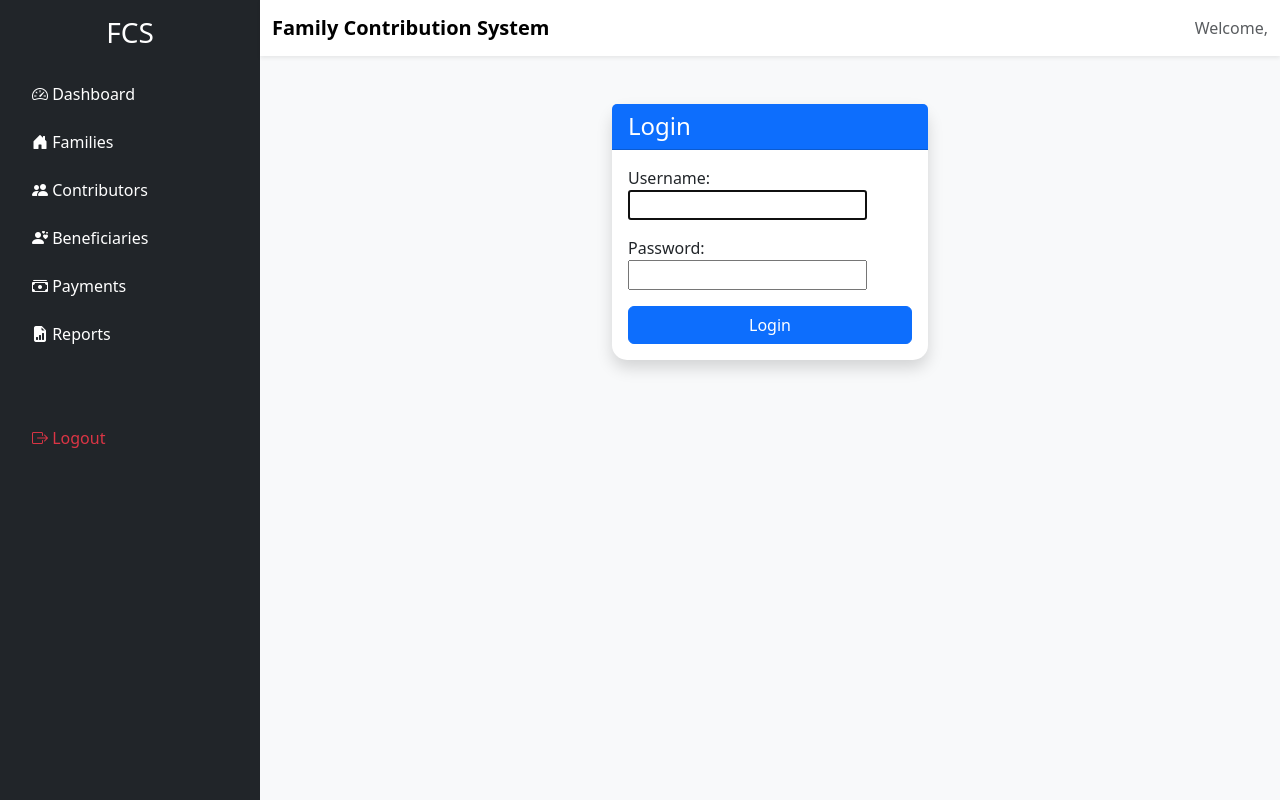
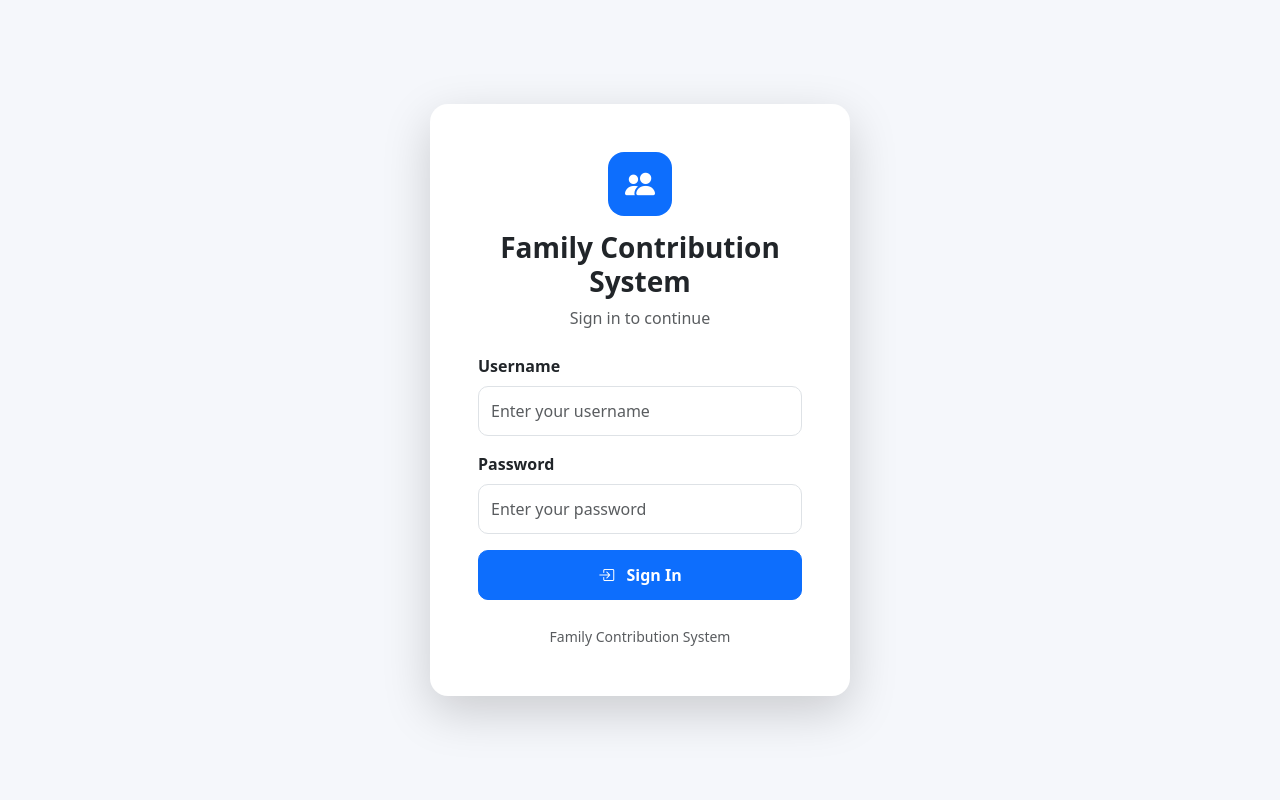
Before and after one commit to zephpeterson456-cloud/FamilyContributionSystem-Deploy, a Django app: page /login/ in a window 1280 px wide. Run offline with Django 5.2, Linux system fonts and the light colour scheme.

Commit message:
Add contributor accounts and improve login access

```diff
--- a/templates/registration/login.html
+++ b/templates/registration/login.html
@@ -1,33 +1,146 @@
-{% extends "base.html" %}
+<!DOCTYPE html>
+<html lang="en">
+<head>
+    <meta charset="UTF-8">
+    <meta name="viewport" content="width=device-width, initial-scale=1.0">
 
-{% block title %}Login{% endblock %}
+    <title>Login | Family Contribution System</title>
 
-{% block content %}
+    <link href="https://cdn.jsdelivr.net/npm/bootstrap@5.3.7/dist/css/bootstrap.min.css" rel="stylesheet">
 
-<div class="row justify-content-center mt-5">
+    <link rel="stylesheet"
+          href="https://cdn.jsdelivr.net/npm/bootstrap-icons@1.13.1/font/bootstrap-icons.min.css">
 
-    <div class="col-md-4">
+    <style>
+        body {
+            min-height: 100vh;
+            background: #f5f7fb;
+        }
 
-        <div class="card shadow">
+        .login-wrapper {
+            min-height: 100vh;
+            display: flex;
+            align-items: center;
+            justify-content: center;
+            padding: 20px;
+        }
 
-            <div class="card-header bg-primary text-white">
-                <h4 class="mb-0">Login</h4>
+        .login-card {
+            width: 100%;
+            max-width: 420px;
+            border: none;
+            border-radius: 18px;
+        }
+
+        .brand-icon {
+            width: 64px;
+            height: 64px;
+            border-radius: 16px;
+            display: flex;
+            align-items: center;
+            justify-content: center;
+            margin: 0 auto 15px;
+            background: #0d6efd;
+            color: white;
+            font-size: 30px;
+        }
+
+        .login-title {
+            font-weight: 700;
+        }
+
+        .form-control {
+            padding: 12px;
+            border-radius: 10px;
+        }
+
+        .login-btn {
+            padding: 12px;
+            border-radius: 10px;
+            font-weight: 600;
+        }
+    </style>
+</head>
+
+<body>
+
+<div class="login-wrapper">
+
+    <div class="card login-card shadow-lg">
+
+        <div class="card-body p-4 p-md-5">
+
+            <div class="brand-icon">
+                <i class="bi bi-people-fill"></i>
             </div>
 
-            <div class="card-body">
+            <div class="text-center mb-4">
 
-                <form method="post">
+                <h3 class="login-title">
+                    Family Contribution System
+                </h3>
 
-                    {% csrf_token %}
+                <p class="text-muted mb-0">
+                    Sign in to continue
+                </p>
 
-                    {{ form.as_p }}
+            </div>
 
-                    <button class="btn btn-primary w-100">
-                        Login
-                    </button>
+            {% if form.errors %}
+                <div class="alert alert-danger">
+                    <i class="bi bi-exclamation-circle"></i>
+                    Invalid username or password.
+                </div>
+            {% endif %}
 
-                </form>
+            <form method="post">
 
+                {% csrf_token %}
+
+                <div class="mb-3">
+                    <label class="form-label fw-semibold">
+                        Username
+                    </label>
+
+                    <input
+                        type="text"
+                        name="username"
+                        class="form-control"
+                        placeholder="Enter your username"
+                        autocomplete="username"
+                        required
+                    >
+                </div>
+
+                <div class="mb-3">
+                    <label class="form-label fw-semibold">
+                        Password
+                    </label>
+
+                    <input
+                        type="password"
+                        name="password"
+                        class="form-control"
+                        placeholder="Enter your password"
+                        autocomplete="current-password"
+                        required
+                    >
+                </div>
+
+                <button type="submit"
+                        class="btn btn-primary w-100 login-btn">
+
+                    <i class="bi bi-box-arrow-in-right me-2"></i>
+                    Sign In
+
+                </button>
+
+            </form>
+
+            <div class="text-center mt-4">
+                <small class="text-muted">
+                    Family Contribution System
+                </small>
             </div>
 
         </div>
@@ -36,4 +149,5 @@
 
 </div>
 
-{% endblock %}
+</body>
+</html>
```
Also changed, not shown: members/models.py (+9 -0 lines), members/migrations/0011_contributor_user.py (added).
